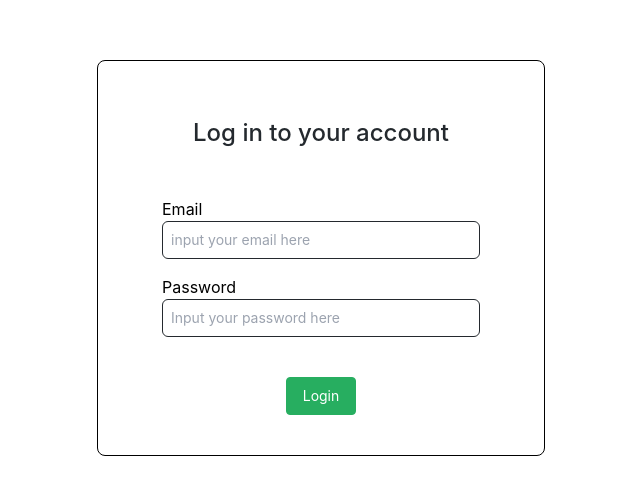
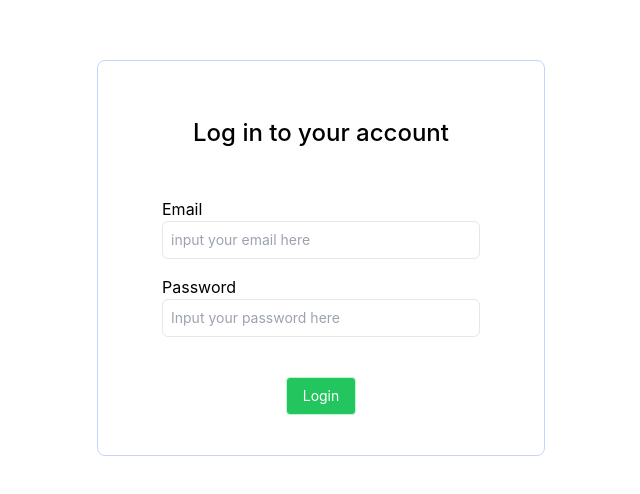
Before and after one commit to Antreee/Antreee-Client-Admin, a React (Create React App) app in the folder cms-client-admin/: page /login in a window 1280 px wide. Shown: the part 142-636 px from the top of the page, without its empty margins (319-959 px from the left). Built offline with nearby package versions, Linux system fonts and the light colour scheme.

Commit message:
layouting

```diff
--- a/cms-client-admin/src/components/Sidebar.jsx
+++ b/cms-client-admin/src/components/Sidebar.jsx
@@ -40,7 +40,7 @@ const Sidebar = () => {
       )}
 
       <div
-        className={`top-0 left-0 w-[20vw] bg-orange-dark  p-10 pl-20 text-white fixed h-full z-40 ease-in-out duration-300 ${
+        className={`top-0 left-0 w-[20vw]  bg-orange-500  p-10 pl-20 text-white fixed h-full z-40 ease-in-out duration-300 ${
           showSidebar ? "translate-x-0 " : "translate-y-full"
         }`}
       >
--- a/cms-client-admin/src/config/apollo.js
+++ b/cms-client-admin/src/config/apollo.js
@@ -4,7 +4,7 @@ import {
   } from "@apollo/client";
 
   const client = new ApolloClient({
-    uri: 'https://23ca-2001-448a-6040-fa9b-9cb9-9827-2a13-48dd.ngrok.io',
+    uri: 'https://d228-2001-448a-6040-fa9b-d7a-8c8c-756e-c27c.ngrok.io',
     cache: new InMemoryCache()
   });
 
--- a/cms-client-admin/src/views/LoginPage.jsx
+++ b/cms-client-admin/src/views/LoginPage.jsx
@@ -51,7 +51,7 @@ function LoginPage() {
 
   return (
     <div className="h-screen flex bg-ugray-bg1">
-      <div className="w-full max-w-md m-auto bg-white rounded-lg border border-primaryBorder shadow-default py-10 px-16">
+      <div className="w-full max-w-md m-auto bg-white rounded-lg border border-indigo-200 shadow-default py-10 px-16">
         <h1 className="text-2xl font-medium text-primary mt-4 mb-12 text-center">
           Log in to your account
         </h1>
@@ -61,7 +61,7 @@ function LoginPage() {
             <label>Email</label>
             <input
               type="email"
-              className={`w-full p-2 text-primary border rounded-md outline-none text-sm transition duration-150 ease-in-out mb-4`}
+              className="w-full p-2 border rounded-md outline-none text-sm transition duration-150 ease-in-out mb-4"
               name="email"
               value={login.email}
               onChange={loginHandler}
@@ -72,7 +72,7 @@ function LoginPage() {
             <label>Password</label>
             <input
               type="password"
-              className={`w-full p-2 text-primary border rounded-md outline-none text-sm transition duration-150 ease-in-out mb-4`}
+              className="w-full p-2 text-primary border rounded-md outline-none text-sm transition duration-150 ease-in-out mb-4"
               name="password"
               value={login.password}
               onChange={loginHandler}
@@ -82,7 +82,7 @@ function LoginPage() {
 
           <div className="flex justify-center items-center mt-6">
             <button
-              className={`bg-green py-2 px-4 text-sm text-white rounded border border-green focus:outline-none focus:border-green-dark`}
+              className="bg-green-500 py-2 px-4 text-sm text-white rounded border border-green-200 focus:outline-none focus:border-green-800"
             >
               Login
             </button>
--- a/cms-client-admin/tailwind.config.js
+++ b/cms-client-admin/tailwind.config.js
@@ -3,35 +3,7 @@ module.exports = {
     "./src/**/*.{js,jsx,ts,tsx}",
   ],
   theme: {
-    colors: {
-      transparent: 'transparent',
-      current: 'currentColor',
-      white: {
-          DEFAULT: '#ffffff',
-      },
-      green: {
-          light: '#6fcf97',
-          DEFAULT: '#27AE60',
-          dark: '#219653',
-          darker: '#1e874b',
-      },
-      red: {
-          light: '#FFEAEA',
-          DEFAULT: '#EB5757',
-          dark: '#C20D0D',
-      },
-      orange: {
-          light: '#FFEBDA',
-          DEFAULT: '#F66A0A',
-          dark: '#A04100',
-      },
-      primary: {
-          DEFAULT: '#24292E',
-      },
-      warning: {
-          DEFAULT: '#D1711C',
-      }
-  },
+
     extend: {},
   },
   plugins: [],
```
